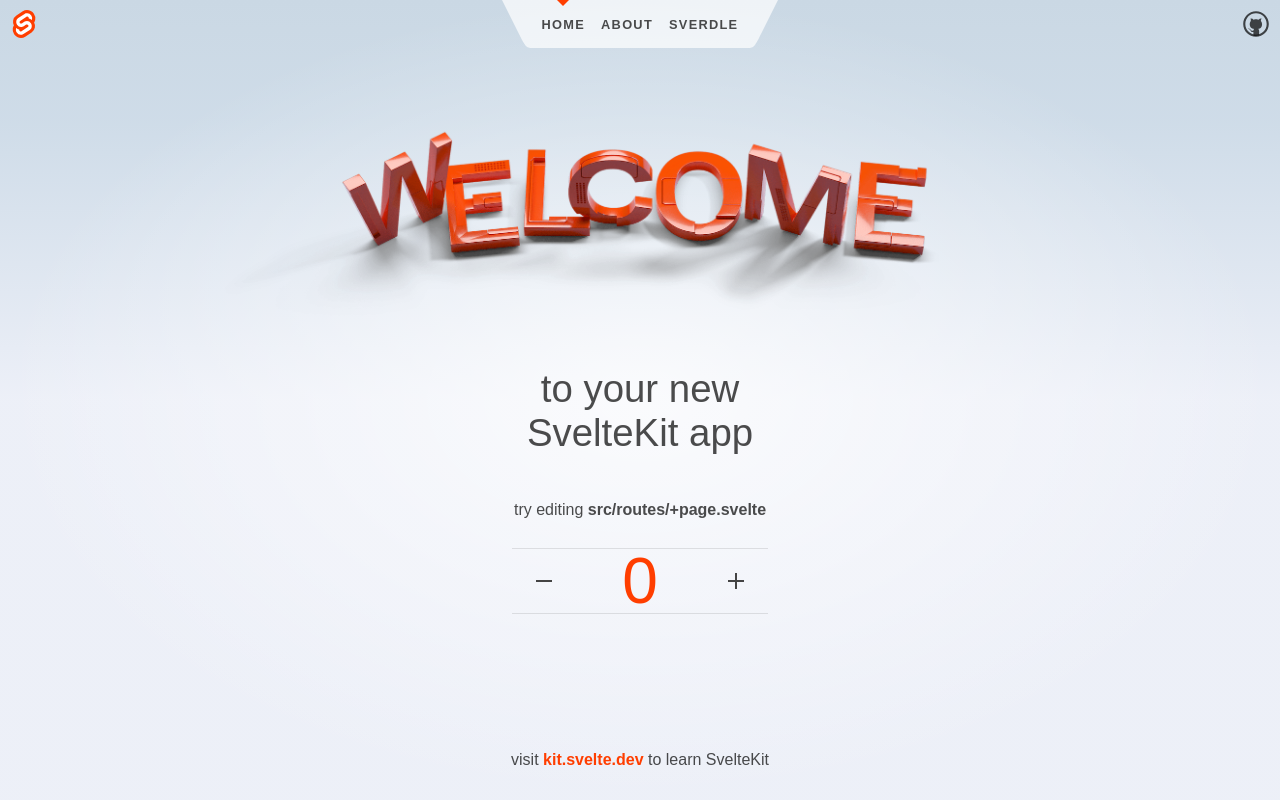
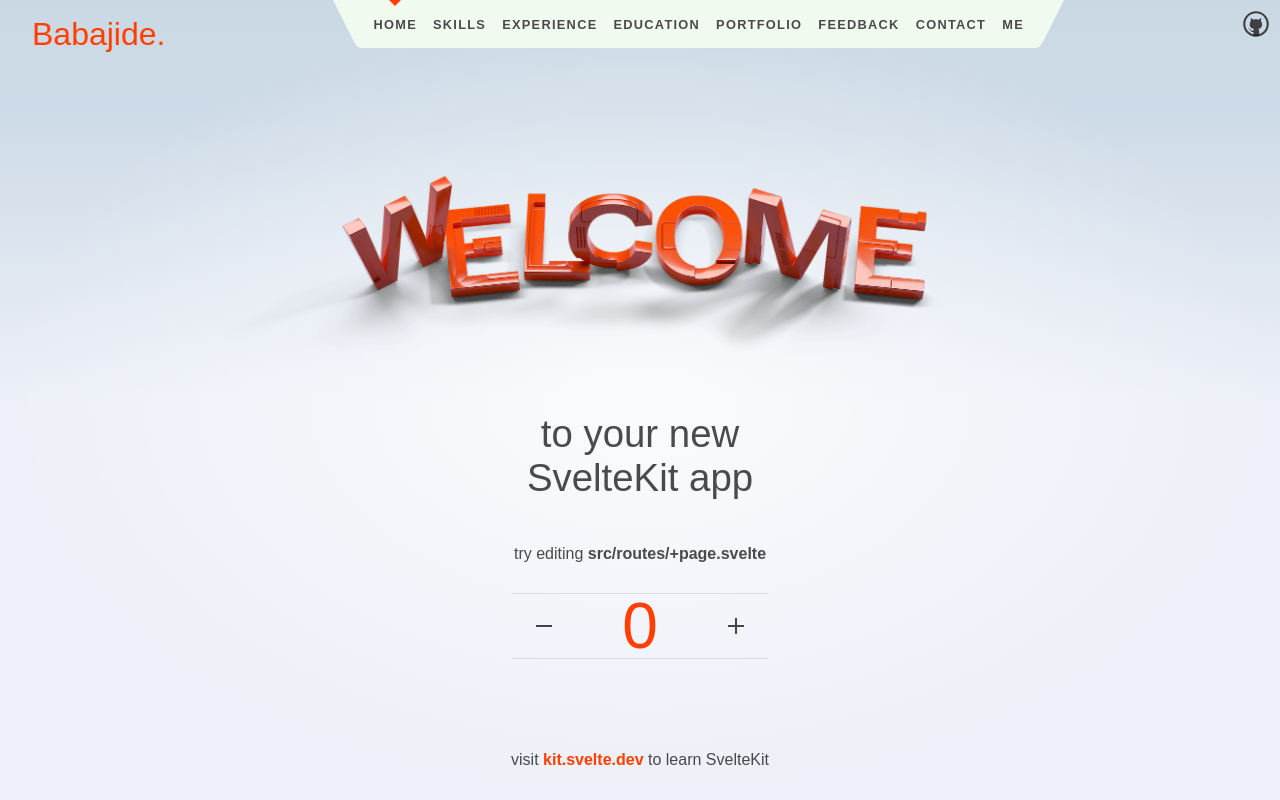
Before and after one commit to Babanila/babajide-williams-website, a SvelteKit app: page / in a window 1280 px wide. Built offline with nearby package versions, Linux system fonts and the light colour scheme.

Commit message:
Add section link to header

```diff
--- a/src/routes/Header.svelte
+++ b/src/routes/Header.svelte
@@ -1,13 +1,12 @@
 <script>
 	import { page } from '$app/stores';
-	import logo from '$lib/images/svelte-logo.svg';
 	import github from '$lib/images/github.svg';
 </script>
 
 <header>
-	<div class="corner">
-		<a href="https://kit.svelte.dev">
-			<img src={logo} alt="SvelteKit" />
+	<div class="corner-name">
+		<a href="https://github.com/babanila">
+			Babajide.
 		</a>
 	</div>
 
@@ -19,11 +18,26 @@
 			<li aria-current={$page.url.pathname === '/' ? 'page' : undefined}>
 				<a href="/">Home</a>
 			</li>
-			<li aria-current={$page.url.pathname === '/about' ? 'page' : undefined}>
-				<a href="/about">About</a>
+			<li aria-current={$page.url.pathname.startsWith('#skills') ? 'page' : undefined}>
+				<a href="#skills">Skills</a>
 			</li>
-			<li aria-current={$page.url.pathname.startsWith('/sverdle') ? 'page' : undefined}>
-				<a href="/sverdle">Sverdle</a>
+			<li aria-current={$page.url.pathname.startsWith('#experience') ? 'page' : undefined}>
+				<a href="#experience">Experience</a>
+			</li>
+			<li aria-current={$page.url.pathname.startsWith('#education') ? 'page' : undefined}>
+				<a href="#education">Education</a>
+			</li>
+			<li aria-current={$page.url.pathname.startsWith('#portfolio') ? 'page' : undefined}>
+				<a href="#portfolio">Portfolio</a>
+			</li>
+			<li aria-current={$page.url.pathname.startsWith('#portfolio') ? 'page' : undefined}>
+				<a href="#portfolio">Feedback</a>
+			</li>
+			<li aria-current={$page.url.pathname.startsWith('#contact') ? 'page' : undefined}>
+				<a href="#contact">Contact</a>
+			</li>
+			<li aria-current={$page.url.pathname.startsWith('#me') ? 'page' : undefined}>
+				<a href="#me">Me</a>
 			</li>
 		</ul>
 		<svg viewBox="0 0 2 3" aria-hidden="true">
@@ -32,7 +46,7 @@
 	</nav>
 
 	<div class="corner">
-		<a href="https://github.com/sveltejs/kit">
+		<a href="https://github.com/Babanila/babajide-williams-website">
 			<img src={github} alt="GitHub" />
 		</a>
 	</div>
@@ -42,6 +56,14 @@
 	header {
 		display: flex;
 		justify-content: space-between;
+	}
+
+	.corner-name {
+		width: auto;
+		height: 3em;
+		padding-top: 0.5em;
+		padding-left: 1em;
+		font-size: xx-large;
 	}
 
 	.corner {
@@ -66,7 +88,7 @@
 	nav {
 		display: flex;
 		justify-content: center;
-		--background: rgba(255, 255, 255, 0.7);
+		--background: #f1faee;
 	}
 
 	svg {
```
